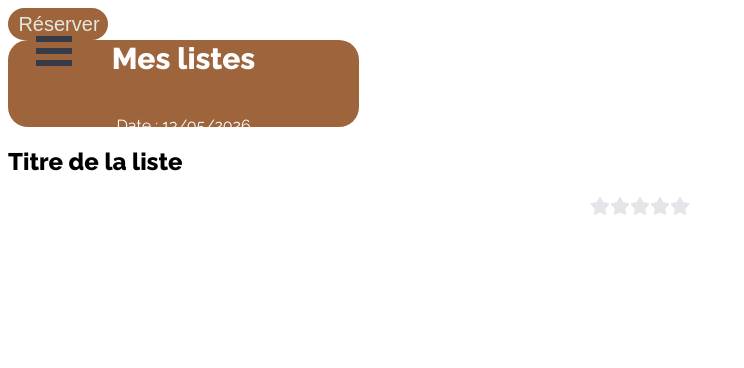
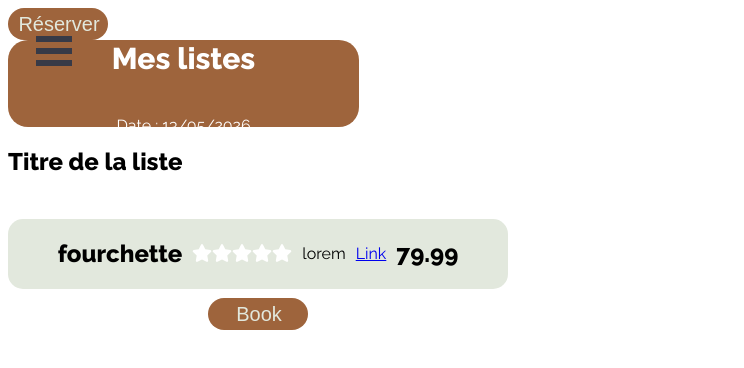
Before and after one commit to Simplon-Niort-2026/wishmegift-frontend-spikedblisters, a React (Vite) app: page / in a window 1280 px wide. Shown: the top 368 px of the page, without its empty margins (0-744 px from the left). Built offline with nearby package versions, Linux system fonts and the light colour scheme.

Commit message:
feat: card gift (#35)

```diff
--- a/src/App.css
+++ b/src/App.css
@@ -1,4 +1,4 @@
-.counter {
+/* .counter {
   font-size: 16px;
   padding: 5px 10px;
   border-radius: 5px;
@@ -181,4 +181,4 @@
     right: 0;
     border-right-color: var(--border);
   }
-}
+} */
--- a/src/App.tsx
+++ b/src/App.tsx
@@ -3,6 +3,7 @@ import { BannerListMobile } from './components/BannerListMobile/BannerListMobile
 import Button from './components/Button/Button'
 import Burger, { type NavLink } from './components/Burger/Burger'
 import StarRating from './components/StarRating/StarRating';
+import GiftCard from './components/GiftCard/GiftCard';
 import { TitleCardWishlistMobile } from './components/TitleCardWishlistMobile/TitleCardWishlistMobile';
 
 
@@ -32,6 +33,8 @@ function App() {
       <TitleCardWishlistMobile title='Titre de la liste'/>
       <StarRating />
 
+      <GiftCard name='fourchette' description='lorem' link='https://fr.wikipedia.org/wiki/Fourchette' price={79.99}/>
+
     </>
 
   )
--- /dev/null
+++ b/src/components/GiftCard/GiftCard.css
@@ -0,0 +1,13 @@
+.giftCard {
+    width: 480px;
+    display: flex;
+    flex-wrap: wrap;
+    display: flex;
+    height: 70px;
+    padding: 0px 10px;
+    justify-content: center;
+    align-items: center;
+    gap: 10px;
+    border-radius: 15px;
+    background: #E2E8DD;
+}
--- /dev/null
+++ b/src/components/GiftCard/GiftCard.tsx
@@ -0,0 +1,26 @@
+import './GiftCard.css'
+import Button from "../Button/Button";
+import StarRating from "../StarRating/StarRating";
+
+interface GiftCardProps {
+    name: string;
+    description: string;
+    link: string;
+    price: number;
+
+}
+
+export default function GiftCard(props: GiftCardProps) {
+    const handleClick = () => alert("Booké !!");
+
+    return (
+        <div className='giftCard'>
+            <h2>{props.name}</h2>
+            <StarRating />
+            <p>{props.description}</p>
+            <Button name="Link" link={props.link}/>
+            <h2>{props.price}</h2>
+            <Button name="Book" action={handleClick}/>
+        </div>
+    )
+}
--- a/src/components/StarRating/StarRating.tsx
+++ b/src/components/StarRating/StarRating.tsx
@@ -18,7 +18,7 @@ const StarRating = () => {
                     onMouseEnter={() => setHover(index)}
                     onMouseLeave={() => setHover(rating)}
                     size={20}
-                    color={index <= (hover || rating) ? '#ffd700' : '#e4e5e9'}
+                    color={index <= (hover || rating) ? '#ffd700' : '#ffffff'}
                     />
                 )
             })}
--- a/src/components/StarRating/StraRating.css
+++ b/src/components/StarRating/StraRating.css
@@ -10,8 +10,10 @@ star-rating .on {color: #ffd700;
 
 
 .star-rating {
-  display: flex;
-  justify-content: center;
-  align-items: center;
-  cursor: pointer;
+    display: flex;
+    justify-content: center;
+    align-items: center;
+    cursor: pointer;
+    height: 23px;
+    width: 100px;
 }
```
Also changed, not shown: 1 other file (tests, documents, lock files or other folders).
